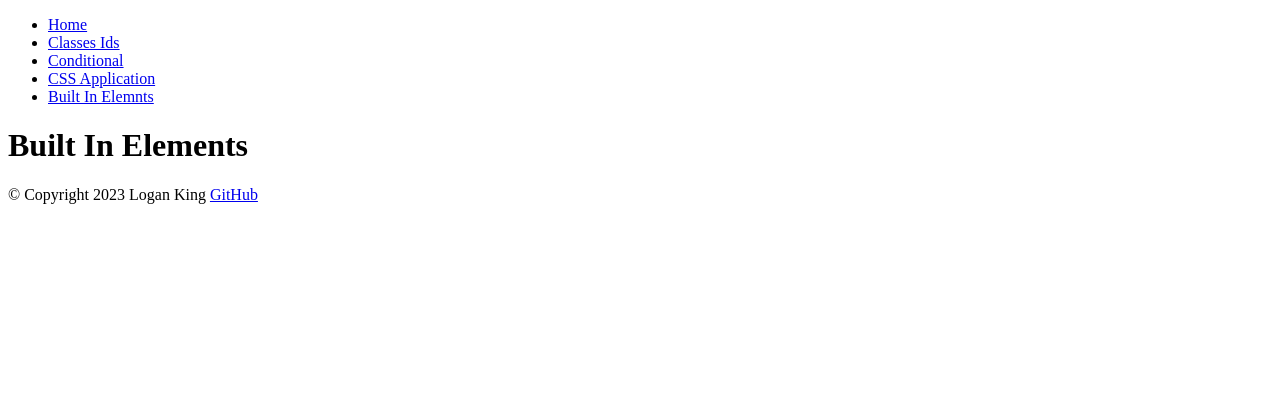
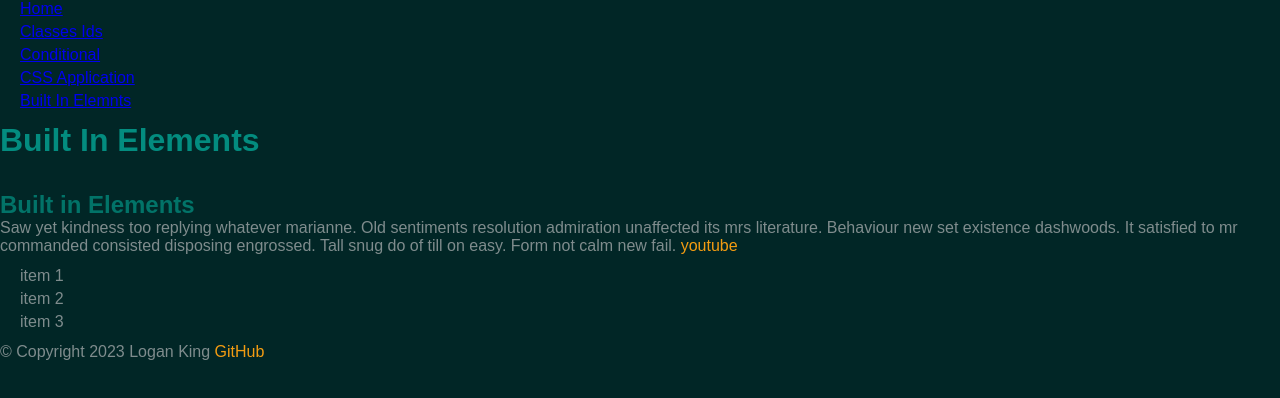
Before and after one commit to EagleAim/COMP001A.LectureActivity5, a plain HTML site: page built-in-elements.html in a window 1280 px wide. Drawn offline with Linux system fonts and the light colour scheme.

Commit message:
built in elements made

```diff
--- a/built-in-elements.html
+++ b/built-in-elements.html
@@ -5,6 +5,7 @@
     <meta name="viewport" content="width=device-width, initial-scale=1.0">
     <title>LA5 - Built In Elements</title>
 </head>
+<link rel="stylesheet" href="main.css">
 <body>
     <header>
         <nav>
@@ -20,7 +21,15 @@
     </header>
 
     <main>
-
+        <div>
+            <h2>Built in Elements</h2>
+            <p>Saw yet kindness too replying whatever marianne. Old sentiments resolution admiration unaffected its mrs literature. Behaviour new set existence dashwoods. It satisfied to mr commanded consisted disposing engrossed. Tall snug do of till on easy. Form not calm new fail. <a href="https://www.youtube.com">youtube</a></p>
+            <ul>
+                <li>item 1</li>
+                <li>item 2</li>
+                <li>item 3</li>
+            </ul>
+        </div>
     </main>
 
     <footer>
--- a/main.css
+++ b/main.css
@@ -2,3 +2,50 @@
     color: #038c7f;
     background-color: #01403A;
 }
+
+body, h1, h2, p, ul, li, a {
+    margin: 0;
+    padding: 0;
+    font-family: Arial, Arial, Helvetica, sans-serif;
+}
+
+body {
+    background-color: #012626;
+}
+
+h1 {
+    color:#038C7F;
+    font-size: 2em;
+    margin-bottom: 1em;
+}
+
+h2 {
+    font-size: 1.5;
+    color: #027368;
+}
+
+p {
+    font-size: 16px;
+    color: #7f8c8d;
+    margin-bottom: 12px
+}
+
+p a {
+    color:#f39c12;
+    text-decoration: none;
+}
+
+ul{
+    list-style-type: none;
+    margin-left: 20px;
+    margin-bottom: 12px;
+}
+
+ul li {
+    margin-bottom: 5px;
+    color: #7f8c8d
+}
+
+dic ul {
+    list-style-type: square;
+}
```
